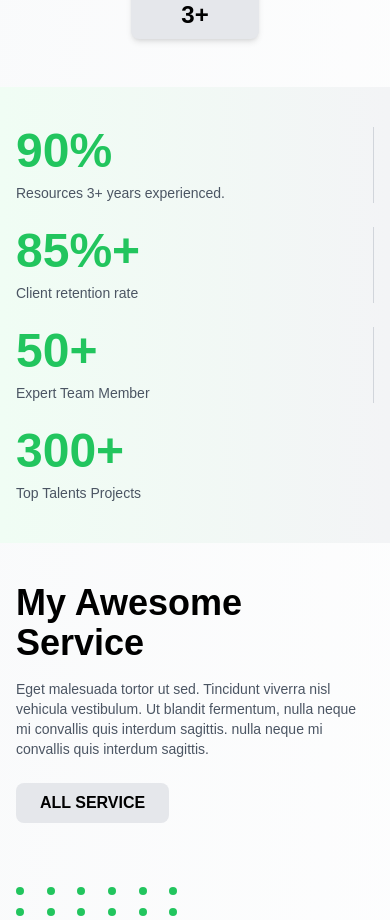
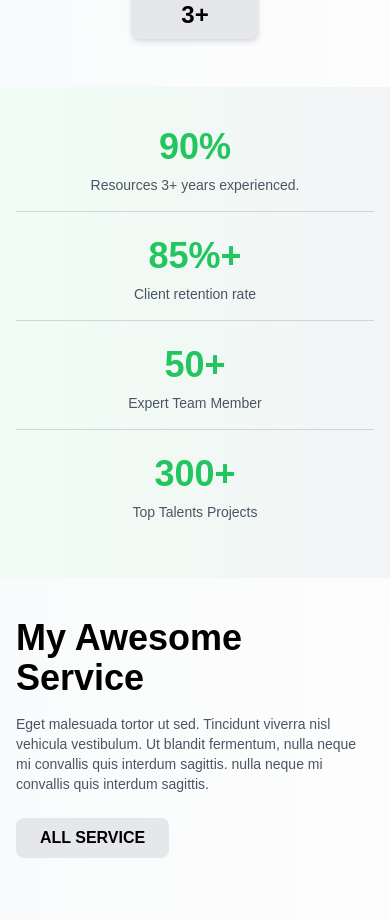
Before and after one commit to xnafi/portfolio-2.0, a Next.js app: page / in a window 390 px wide. Shown: the part 1000-1920 px from the top of the page. Built offline with nearby package versions, Linux system fonts and the light colour scheme.

Commit message:
Showcase responsiveness improved

```diff
--- a/src/components/view/ShowCase/ShowCase.tsx
+++ b/src/components/view/ShowCase/ShowCase.tsx
@@ -3,35 +3,29 @@ import React from "react";
 const ShowCase: React.FC = () => {
   return (
     <div className="py-10 px-4 bg-gradient-to-r from-green-50 to-gray-100 dark:from-black dark:to-gray-900">
-      <div className="max-w-6xl mx-auto grid grid-cols-1 md:grid-cols-4 gap-6 text-left ">
+      <div className="max-w-6xl mx-auto grid grid-cols-1 sm:grid-cols-2 md:grid-cols-4 gap-6 text-center md:text-left">
         {/* Item 1 */}
-        <div className="border-r border-dark last:border-r-0">
-          <h2 className="text-5xl font-bold text-green-500">90%</h2>
-          <p className="para-text mt-2">
-            Resources 3+ years experienced.
-          </p>
+        <div className="border-b md:border-b-0 md:border-r border-dark last:border-none pb-4 md:pb-0">
+          <h2 className="text-4xl sm:text-5xl font-bold text-green-500">90%</h2>
+          <p className="para-text mt-2">Resources 3+ years experienced.</p>
         </div>
 
         {/* Item 2 */}
-        <div className="border-r border-dark last:border-r-0">
-          <h2 className="text-5xl font-bold text-green-500">85%+</h2>
-          <p className="para-text mt-2">
-            Client retention rate
-          </p>
+        <div className="border-b md:border-b-0 md:border-r border-dark last:border-none pb-4 md:pb-0">
+          <h2 className="text-4xl sm:text-5xl font-bold text-green-500">85%+</h2>
+          <p className="para-text mt-2">Client retention rate</p>
         </div>
 
         {/* Item 3 */}
-        <div className="border-r border-dark last:border-r-0">
-          <h2 className="text-5xl font-bold text-green-500">50+</h2>
+        <div className="border-b md:border-b-0 md:border-r border-dark last:border-none pb-4 md:pb-0">
+          <h2 className="text-4xl sm:text-5xl font-bold text-green-500">50+</h2>
           <p className="para-text mt-2">Expert Team Member</p>
         </div>
 
         {/* Item 4 */}
-        <div className="border-r border-dark last:border-r-0">
-          <h2 className="text-5xl font-bold text-green-500">300+</h2>
-          <p className="para-text mt-2">
-            Top Talents Projects
-          </p>
+        <div className="border-dark last:border-none pb-4 md:pb-0">
+          <h2 className="text-4xl sm:text-5xl font-bold text-green-500">300+</h2>
+          <p className="para-text mt-2">Top Talents Projects</p>
         </div>
       </div>
     </div>
```
